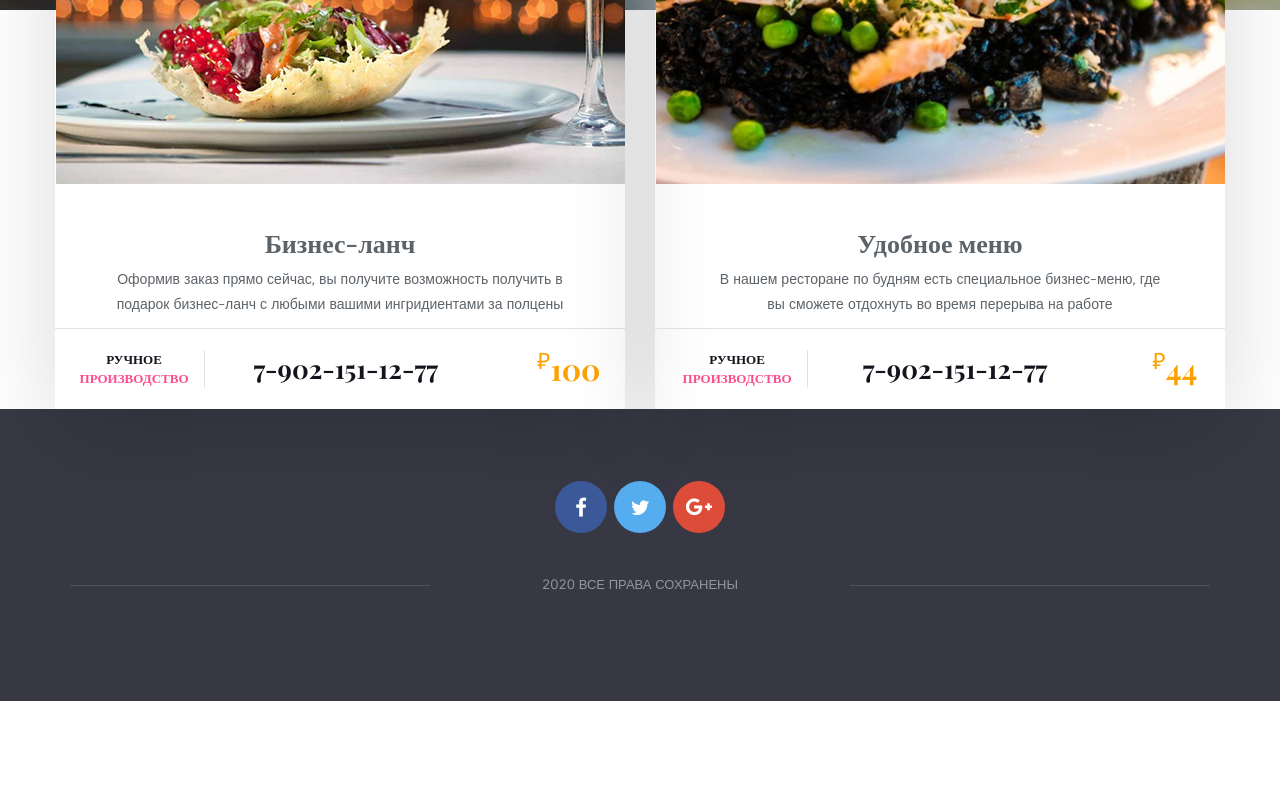
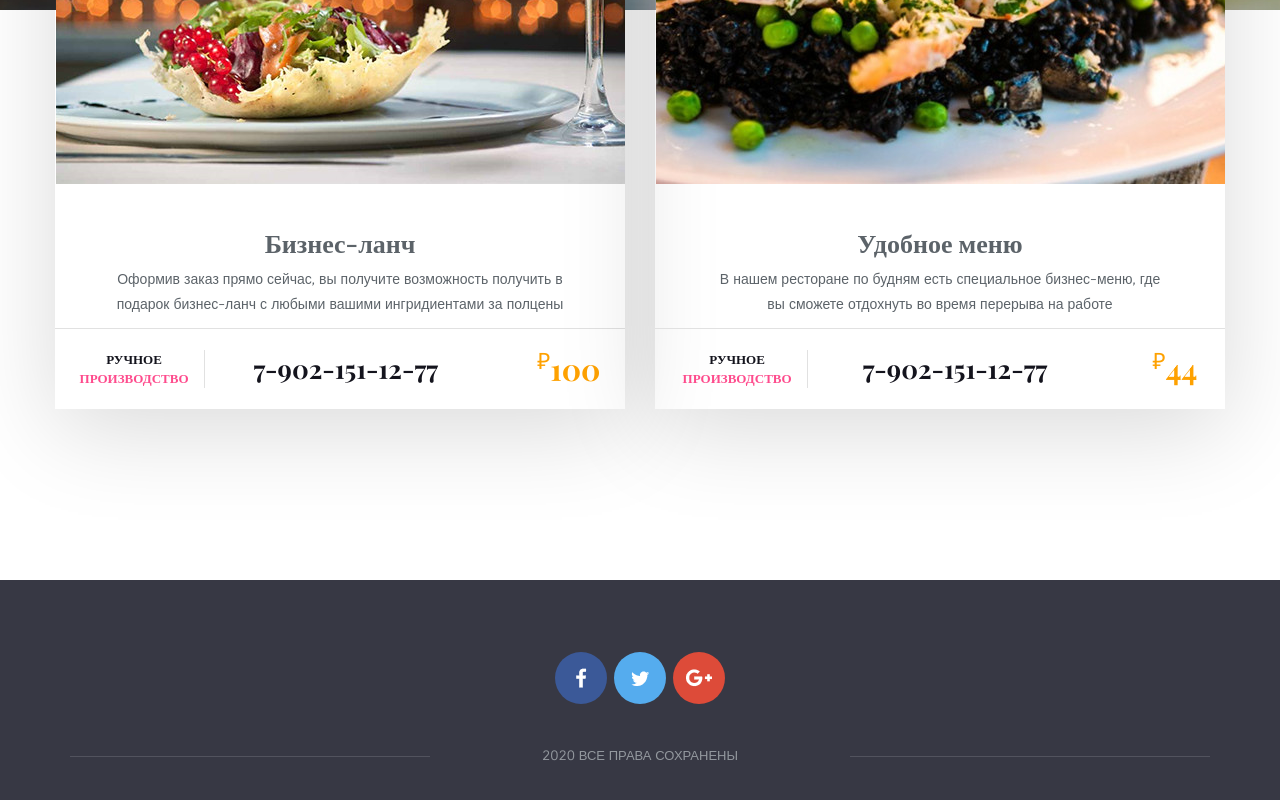
Before and after one commit to ZaharMachiavelli/YourChoise, a plain HTML site: page index.html in a window 1280 px wide. Shown: the part 1740-2540 px from the top of the page. Before the commit the page ends 2441 px from the top, so only its background shows below. Drawn offline with nearby package versions, Linux system fonts and the light colour scheme.

Commit message:
Reready site

```diff
--- a/css/style.css
+++ b/css/style.css
@@ -257,6 +257,7 @@ h1,h2,h3,h4,h5,h6 {
     font-size: 13px;
     text-transform: uppercase;
     padding: 72px 0 106px 0;
+    margin-top: 171px;
 }
 
 .social {
```
